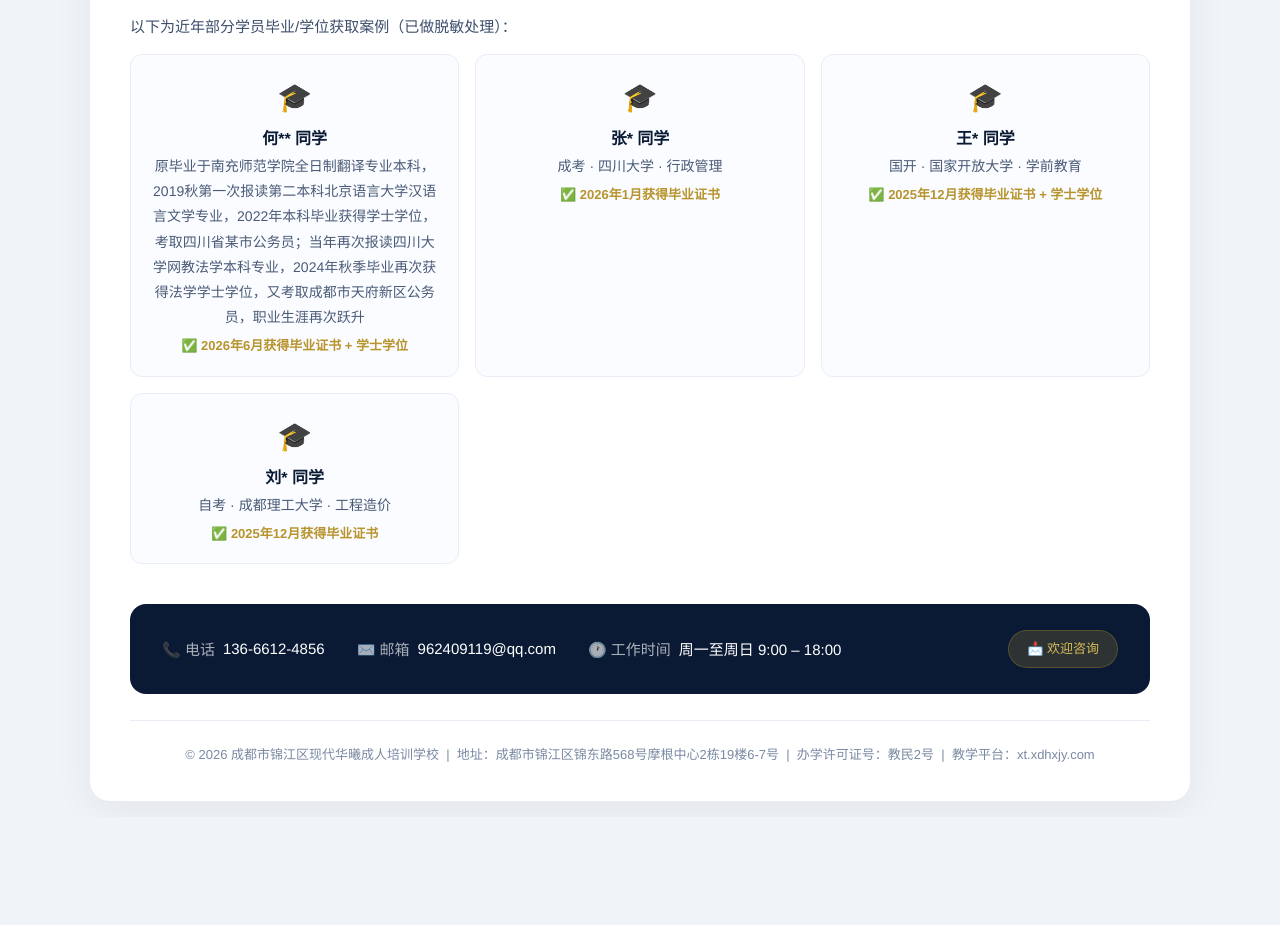
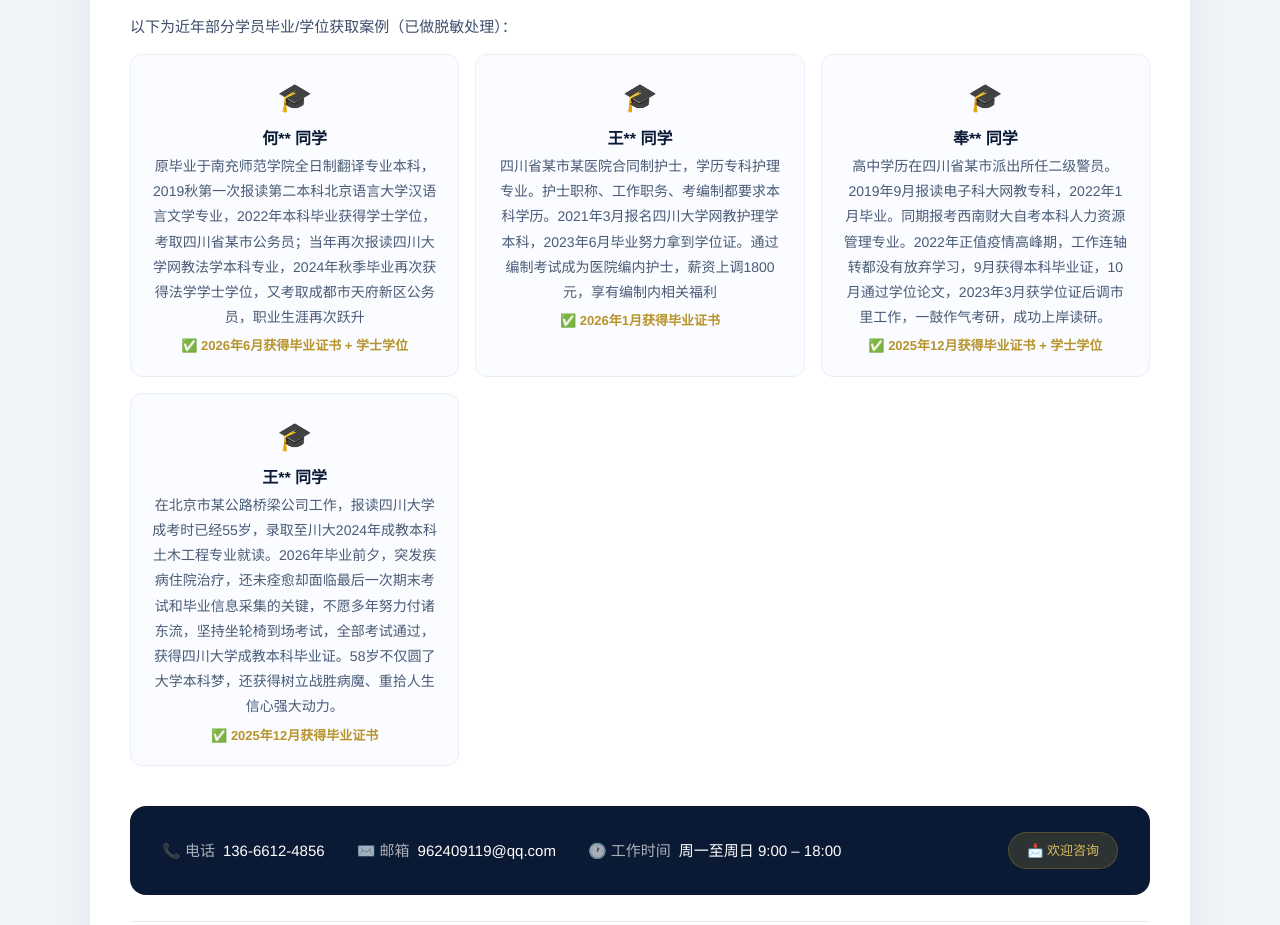
Before and after one commit to xiandaihuaxijiaoyu/github.io, a plain HTML site: page index.html in a window 1280 px wide. Shown: the part 2407-3332 px from the top of the page. Before the commit the page ends 3224 px from the top, so only its background shows below. Drawn offline with Linux system fonts and the light colour scheme.

Commit message:
Update index.html

```diff
--- a/index.html
+++ b/index.html
@@ -681,22 +681,22 @@
 
         <div class="case-item">
             <span class="badge">🎓</span>
-            <div class="name">张* 同学</div>
-            <div class="detail">成考 · 四川大学 · 行政管理</div>
+            <div class="name">王** 同学</div>
+            <div class="detail">四川省某市某医院合同制护士，学历专科护理专业。护士职称、工作职务、考编制都要求本科学历。2021年3月报名四川大学网教护理学本科，2023年6月毕业努力拿到学位证。通过编制考试成为医院编内护士，薪资上调1800元，享有编制内相关福利</div>
             <div class="school">✅ 2026年1月获得毕业证书</div>
         </div>
 
         <div class="case-item">
             <span class="badge">🎓</span>
-            <div class="name">王* 同学</div>
-            <div class="detail">国开 · 国家开放大学 · 学前教育</div>
+            <div class="name">奉** 同学</div>
+            <div class="detail">高中学历在四川省某市派出所任二级警员。2019年9月报读电子科大网教专科，2022年1月毕业。同期报考西南财大自考本科人力资源管理专业。2022年正值疫情高峰期，工作连轴转都没有放弃学习，9月获得本科毕业证，10月通过学位论文，2023年3月获学位证后调市里工作，一鼓作气考研，成功上岸读研。</div>
             <div class="school">✅ 2025年12月获得毕业证书 + 学士学位</div>
         </div>
 
         <div class="case-item">
             <span class="badge">🎓</span>
-            <div class="name">刘* 同学</div>
-            <div class="detail">自考 · 成都理工大学 · 工程造价</div>
+            <div class="name">王** 同学</div>
+            <div class="detail">在北京市某公路桥梁公司工作，报读四川大学成考时已经55岁，录取至川大2024年成教本科土木工程专业就读。2026年毕业前夕，突发疾病住院治疗，还未痊愈却面临最后一次期末考试和毕业信息采集的关键，不愿多年努力付诸东流，坚持坐轮椅到场考试，全部考试通过，获得四川大学成教本科毕业证。58岁不仅圆了大学本科梦，还获得树立战胜病魔、重拾人生信心强大动力。</div>
             <div class="school">✅ 2025年12月获得毕业证书</div>
         </div>
 
```
